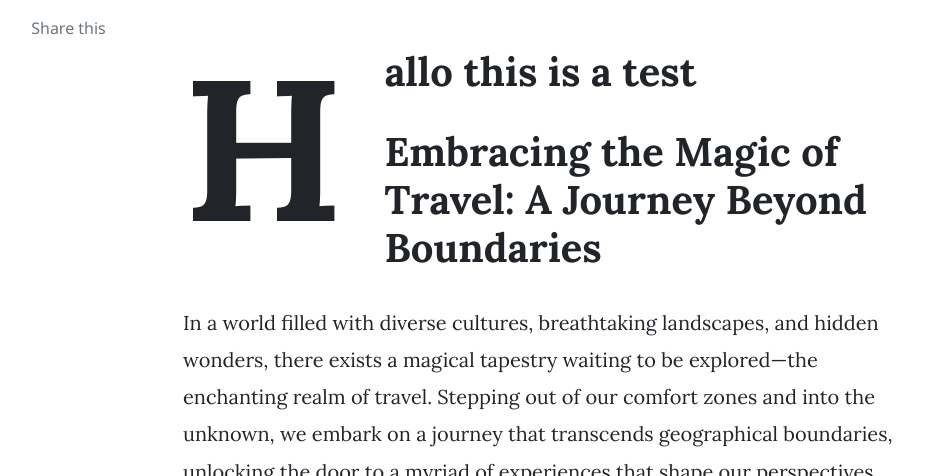
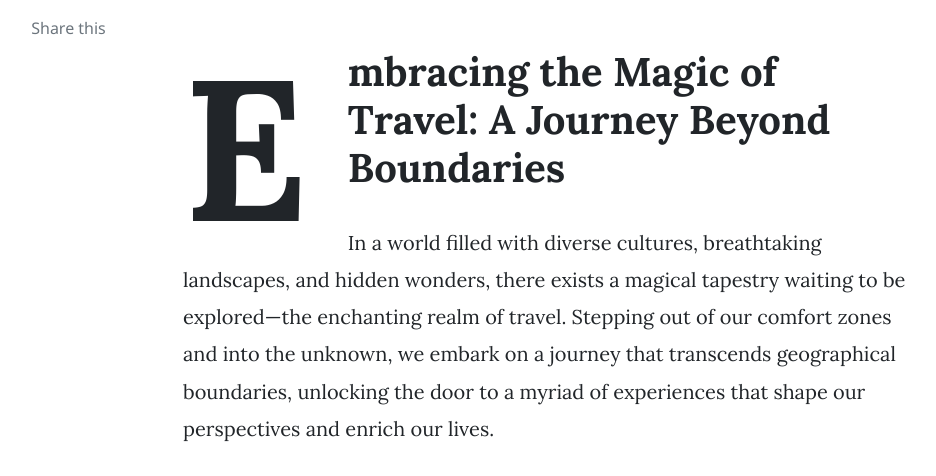
Before and after one commit to travelbuddi/travelbuddi.github.io, a Jekyll site: the page built from _posts/2024-02-23-welcome-to-jekyll.markdown, in a window 1280 px wide and 900 px high, cut to the strip 424-900 px from the top of the window. Shown: the whole strip, without its empty margins (187-1123 px from the left). Built offline with Jekyll 4.4.1, drawn with Linux system fonts in a browser that asks for light colours; nearby versions of some CDN libraries; comment, search, counter and statistics services are not loaded.

Commit message:
Update 2024-02-23-welcome-to-jekyll.markdown

```diff
--- a/_posts/2024-02-23-welcome-to-jekyll.markdown
+++ b/_posts/2024-02-23-welcome-to-jekyll.markdown
@@ -5,7 +5,6 @@ categories: [Travel]
 image: assets/images/vw-campervan-man-guitar.jpg
 ---
 
-#  Hallo this is a test
 
 # Embracing the Magic of Travel: A Journey Beyond Boundaries
 
```
